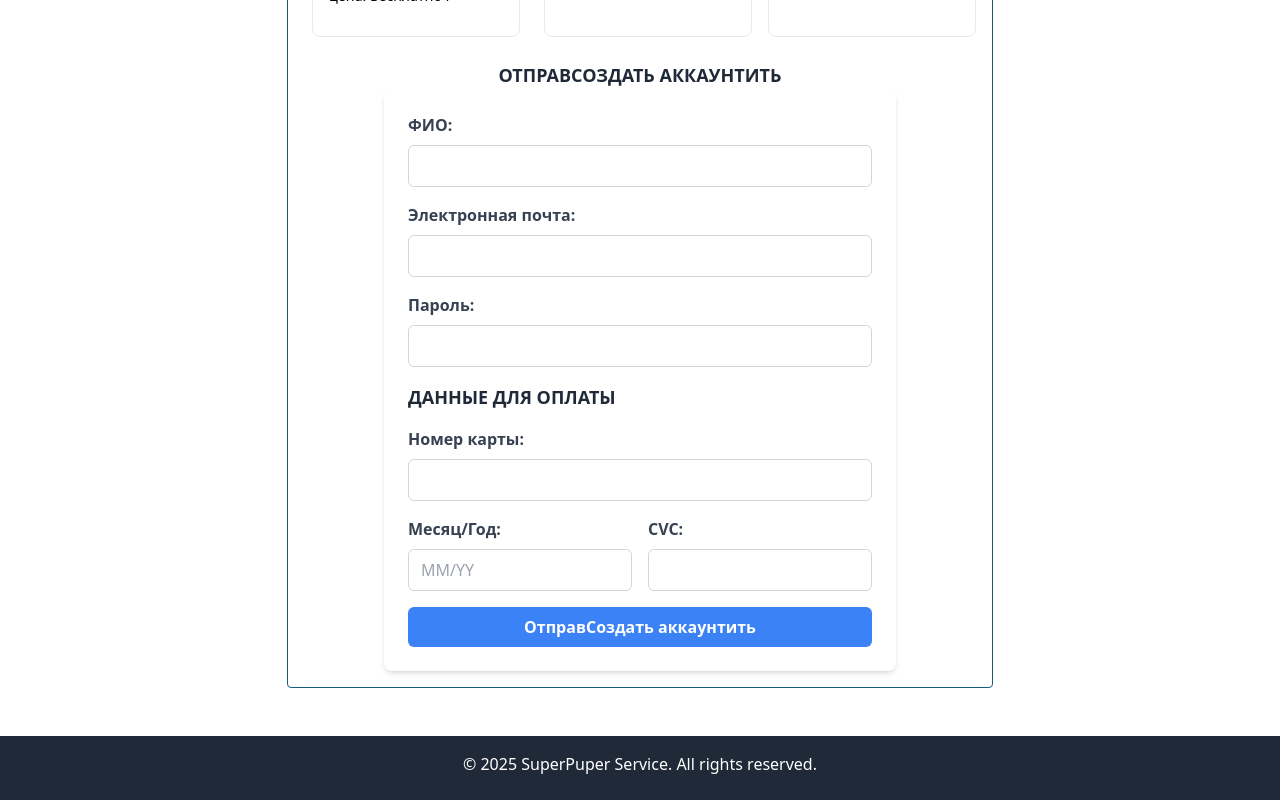
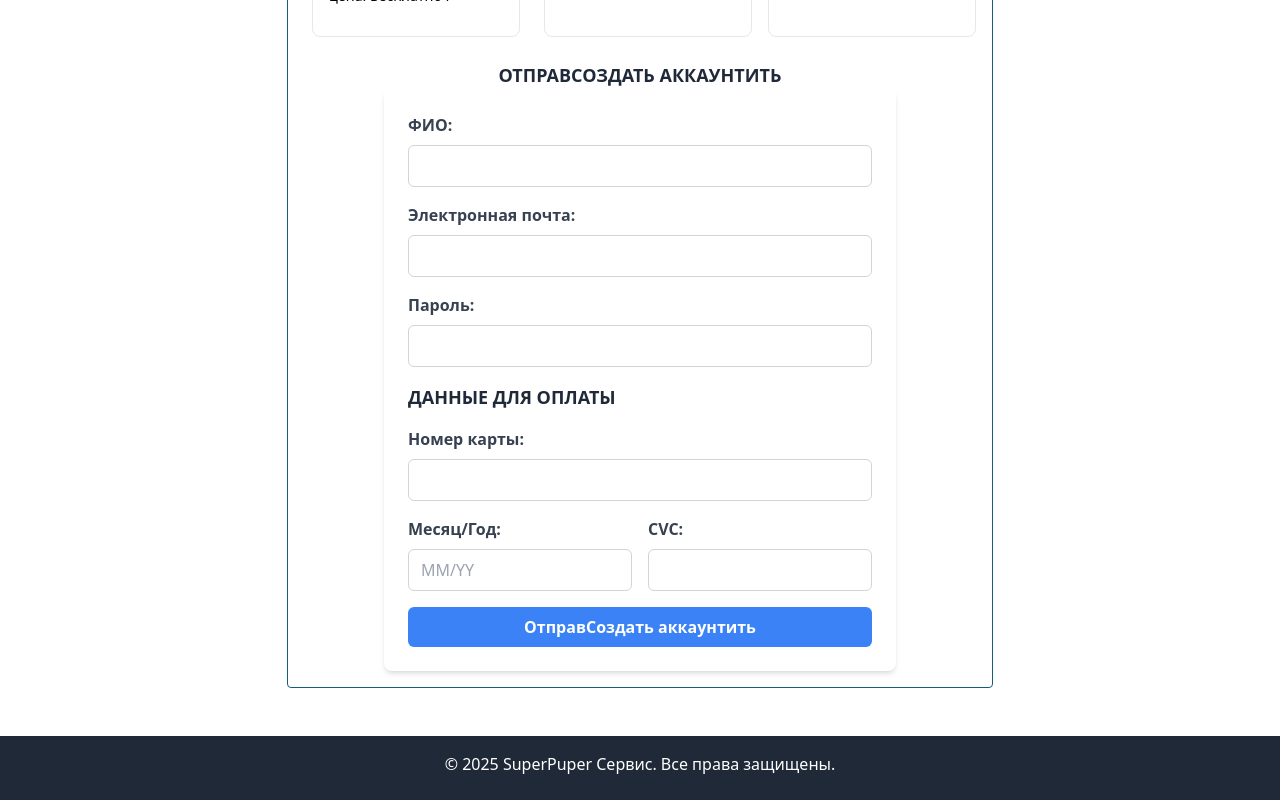
Before and after one commit to AleksandrShcherbackov/super-puper-project, a Vue app: page /1/order in a window 1280 px wide. Shown: the part 280-1080 px from the top of the page. Built offline with nearby package versions, Linux system fonts and the light colour scheme.

Commit message:
:speech_balloon: add footer i18n localization

```diff
--- a/src/components/base/BaseFooter.vue
+++ b/src/components/base/BaseFooter.vue
@@ -3,7 +3,7 @@
 <template>
   <footer class="bg-gray-800 text-white p-4 h-16">
     <div class="container mx-auto text-center">
-      &copy; {{ new Date().getFullYear() }} SuperPuper Service. All rights reserved.
+      &copy;{{ $t('footer.copyright', { msg: new Date().getFullYear() }) }}
     </div>
   </footer>
 </template>
--- a/src/locales/en.js
+++ b/src/locales/en.js
@@ -62,6 +62,6 @@ export default {
     }
   },
   footer: {
-    copyright: '© 2023 SuperDuper Service. All rights reserved.'
+    copyright: ' {msg} SuperDuper Service. All rights reserved.'
   }
 }
--- a/src/locales/ru.js
+++ b/src/locales/ru.js
@@ -62,6 +62,6 @@ export default {
     }
   },
   footer: {
-    copyright: '© 2023 SuperPuper Сервис. Все права защищены.'
+    copyright: ' {msg} SuperPuper Сервис. Все права защищены.'
   }
 }
```
